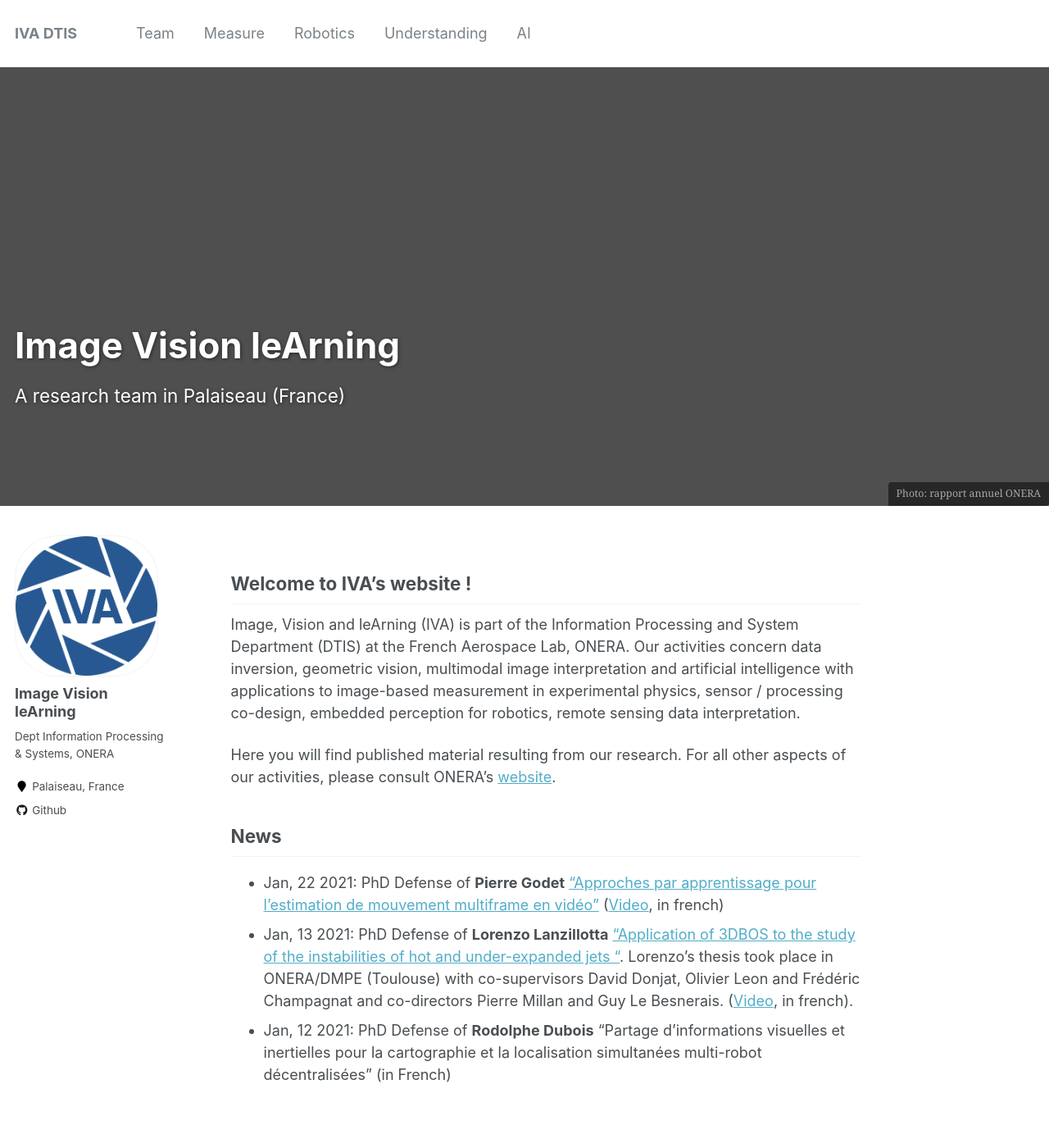
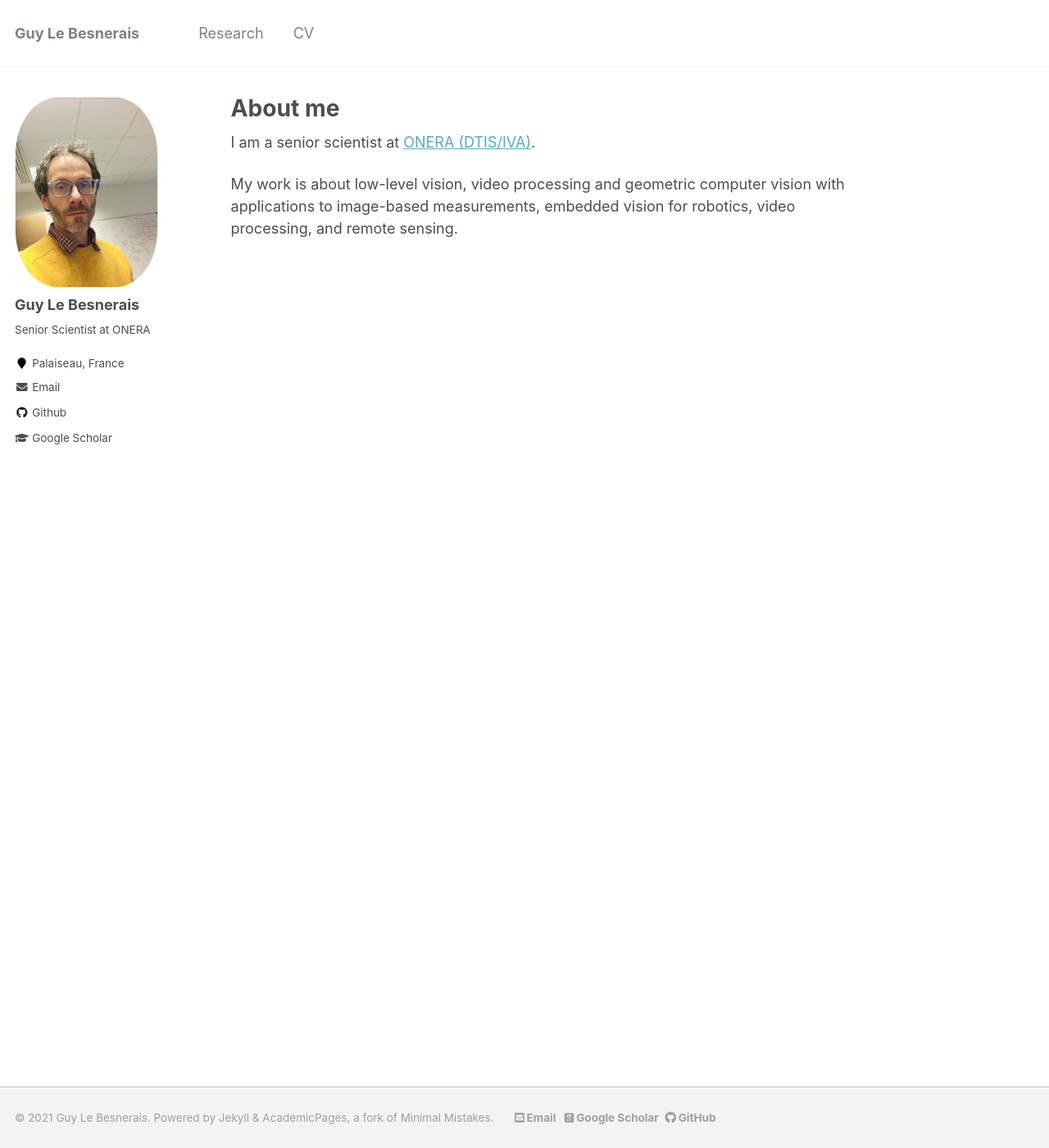
Before and after one commit to guylebesnerais/guylb.github.io, a Jekyll site: the page built from _pages/about.md, in a window 1280 px wide and 1400 px high. Shown: the whole window at 82% size. Built offline with Jekyll 4.4.1, drawn with Linux system fonts in a browser that asks for light colours; some web fonts are replaced; some of the changed text lies outside the part shown.

Commit message:
me again

```diff
--- a/_config.yml
+++ b/_config.yml
@@ -7,10 +7,10 @@
 
 # Site Settings
 locale                   : "en-US"
-title                    : "IVA DTIS"
+title                    : "Guy Le Besnerais"
 title_separator          : "-"
-name                     : &name "IVA DTIS"
-description              : &description "A research unit of ONERA"
+name                     : &name "Guy Le Besnerais"
+description              : &description "Senior Scientist at ONERA"
 url                      :  https://guylebesnerais.github.io #"http://127.0.0.1:4000/" #https://guylebesnerais.github.io  # https://academicpages.github.io # the base hostname & protocol for your site e.g. "https://mmistakes.github.io"
 baseurl                  : "" # the subpath of your site, e.g. "/blog"
 repository               : "guylebesnerais/guylebesnerais.github.io"
@@ -80,14 +80,14 @@ analytics:
 
 # Site Author
 author:
-  name             : "Image Vision leArning"
-  avatar           : "sigleIVA.png"
-  bio              : "Dept Information Processing & Systems, ONERA"
+  name             :  "Guy Le Besnerais"
+  avatar           : "profil3.png"
+  bio              : "Senior Scientist at ONERA"
   location         : "Palaiseau, France"
   employer         :
   pubmed           :
-  googlescholar    :
-  email            :
+  googlescholar    : "citations?user=r8V306wAAAAJ&hl=fr"
+  email            : "guy.le_besnerais@onera.fr"
   researchgate     :  # example: "https://www.researchgate.net/profile/yourprofile"
   uri              :
   bitbucket        :
--- a/_data/navigation.yml
+++ b/_data/navigation.yml
@@ -1,16 +1,7 @@
 # main links links
 main:
-  - title: "Team"
-    url: /team/
+  - title: "Research"
+    url: /research/
 
-  - title: "Measure"
-    url: /measure/
-
-  - title: "Robotics"
-    url: /robotics/
-
-  - title: "Understanding"
-    url: /understanding/
-
-  - title: "AI"
-    url: /ai/
+  - title: "CV"
+    url: /cv/
--- a/_pages/about.md
+++ b/_pages/about.md
@@ -1,28 +1,12 @@
 ---
-layout: single
-read_time: false
-comments: false
-share: false
-title: <br><br><br><br><br><br>Image Vision leArning
 permalink: /
-header:
-  overlay_color: "#000"
-  overlay_filter: "0.5"
-  overlay_image: /images/onera-france.jpg
-  caption: "Photo: rapport annuel ONERA"
-excerpt: "A research team in Palaiseau (France)<br><br>"
+title: "About me"
+excerpt: "About me"
+author_profile: true
+redirect_from:
+  - /about/
+  - /about.html
 ---
+I am a senior scientist at [ONERA (DTIS/IVA)](https://www.onera.fr/).
 
-
-## Welcome to IVA’s website !
-
-Image, Vision and leArning (IVA) is part of the Information Processing and System Department (DTIS) at the French Aerospace Lab, ONERA. Our activities concern data inversion, geometric vision, multimodal image interpretation and artificial intelligence with applications to image-based measurement in experimental physics, sensor / processing co-design, embedded perception for robotics, remote sensing data interpretation.
-
-Here you will find published material resulting from our research. For all other aspects of our activities, please consult ONERA's [website](http://www.onera.fr).
-
-## News
-* Jan, 22 2021: PhD Defense of **Pierre Godet** ["Approches par apprentissage pour l’estimation de
-mouvement multiframe en vidéo"](http://www.theses.fr/s188700) ([Video](https://youtu.be/ptRCoC66CCc), in french)
-* Jan, 13 2021: PhD Defense of **Lorenzo Lanzillotta** ["Application of 3DBOS to the study of the instabilities of hot and under-expanded jets
-"](http://www.theses.fr/s260790). Lorenzo's thesis took place in ONERA/DMPE (Toulouse) with co-supervisors David Donjat, Olivier Leon and Frédéric Champagnat and co-directors Pierre Millan and Guy Le Besnerais. ([Video](https://youtu.be/c_zy13D2ULY), in french).
-* Jan, 12 2021: PhD Defense of **Rodolphe Dubois** "Partage d'informations visuelles et inertielles pour la cartographie et la localisation simultanées multi-robot décentralisées" (in French)
+My work is about low-level vision, video processing and geometric computer vision with applications to image-based measurements, embedded vision for robotics, video processing, and remote sensing.
```
Also changed, not shown: _pages/ai.md (deleted, +0 -41 lines), _pages/cv.md (added, +35 -0 lines), _pages/measure.md (deleted, +0 -43 lines), _pages/research.md (renamed from _pages/robotics.md, +19 -8 lines), _pages/team.md (deleted, +0 -58 lines), _pages/understanding.md (deleted, +0 -47 lines), images/OV2SLAM1.png (deleted), images/incrementalL.png (deleted), images/largeImage.jpg (deleted), images/miniF.png (deleted), images/miniFrance.png (deleted), images/sigleIVA.png (deleted).
